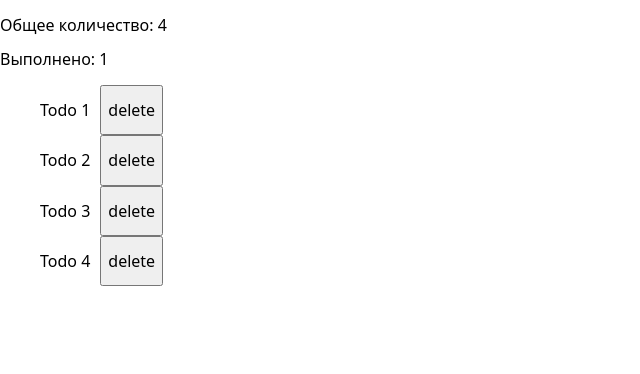
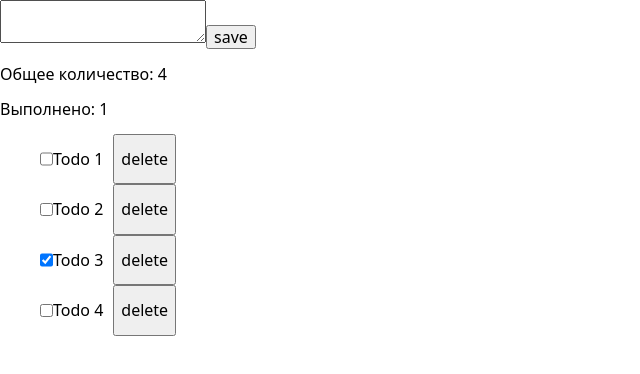
Before and after one commit to Badebum/to-do-list, a React (Create React App) app: page / in a window 1280 px wide. Shown: the top 374 px of the page, without its empty margins (0-640 px from the left). Built offline with nearby package versions, Linux system fonts and the light colour scheme.

Commit message:
Готовая логика заметок

```diff
--- a/package.json
+++ b/package.json
@@ -11,6 +11,7 @@
     "react": "^17.0.2",
     "react-dom": "^17.0.2",
     "react-scripts": "4.0.3",
+    "shortid": "^2.2.16",
     "web-vitals": "^1.1.2"
   },
   "scripts": {
--- a/src/App.jsx
+++ b/src/App.jsx
@@ -1,6 +1,7 @@
 import React, { Component } from 'react';
+import shortid from 'shortid';
 import TodoList from './components/TodoList';
-
+import TodoEditor from './components/TodoEditor';
 class App extends Component {
   state = {
     todos: [
@@ -11,11 +12,41 @@ class App extends Component {
     ],
   };
 
+  addTodo = text => {
+    console.log(text);
+    const todo = {
+      id: shortid.generate(),
+      text,
+      completed: false,
+    };
+
+    this.setState(({todos}) => ({
+      todos: [todo, ...todos],
+    }));
+  };
+
   deleteTodo = todoId => {
     this.setState(prevState => ({
       todos: prevState.todos.filter(todo => todo.id !== todoId),
     }));
   };
+
+  toggleCompleted = todoId => {
+    this.setState(prevState => ({
+      todos: prevState.todos.map(todo => {
+        if (todo.id === todoId) {
+          console.log('пиши тодо');
+          return {
+            ...todo,
+            completed: !todo.completed,
+          };
+        }
+
+        return todo;
+      }),
+    }));
+  };
+
   render() {
     const { todos } = this.state;
 
@@ -26,11 +57,16 @@ class App extends Component {
     );
     return (
       <>
+        <TodoEditor onSubmit={this.addTodo} />
         <div>
           <p>Общее количество: {totalTodoCount}</p>
           <p>Выполнено: {completedTodoCount}</p>
         </div>
-        <TodoList todos={todos} onDeleteTodo={this.deleteTodo} />
+        <TodoList
+          todos={todos}
+          onDeleteTodo={this.deleteTodo}
+          onToggleCompleted={this.toggleCompleted}
+        />
       </>
     );
   }
--- /dev/null
+++ b/src/components/TodoEditor/TodoEditor.jsx
@@ -0,0 +1,32 @@
+import React, { Component } from 'react';
+
+class TodoEditor extends Component {
+  state = {
+    message: '',
+  };
+
+  handleChange = e => {
+    this.setState({ message: e.currentTarget.value });
+  };
+
+  handleSubmit = e => {
+    e.preventDefault();
+    console.log(this.state);
+    this.props.onSubmit(this.state.message);
+    this.setState({ message: '' });
+  };
+
+  render() {
+    return (
+      <form onSubmit={this.handleSubmit}>
+        <textarea
+          value={this.state.message}
+          onChange={this.handleChange}
+        ></textarea>
+        <button type="submit">save</button>
+      </form>
+    );
+  }
+}
+
+export default TodoEditor;
--- /dev/null
+++ b/src/components/TodoEditor/index.js
@@ -0,0 +1 @@
+export { default } from './TodoEditor';
--- a/src/components/TodoList.jsx
+++ b/src/components/TodoList.jsx
@@ -1,12 +1,23 @@
 import React from 'react';
 import styles from './TodoList.module.css';
 
-const TodoList = ({ todos, onDeleteTodo }) => (
+const TodoList = ({ todos, onDeleteTodo, onToggleCompleted }) => (
   <ul>
-    {todos.map(({ id, text }) => (
+    {todos.map(({ id, text, completed }) => (
       <li key={id} className={styles.list}>
+        <input
+          type="checkbox"
+          className={'TodoList__checkbox'}
+          checked={completed}
+          onChange={() => onToggleCompleted(id)}
+        />
+
         <p>{text}</p>
-        <button type="button" className={styles.button} onClick={()=> onDeleteTodo(id)}>
+        <button
+          type="button"
+          className={styles.button}
+          onClick={() => onDeleteTodo(id)}
+        >
           delete
         </button>
       </li>
```
Also changed, not shown: 1 other file (tests, documents, lock files or other folders).
